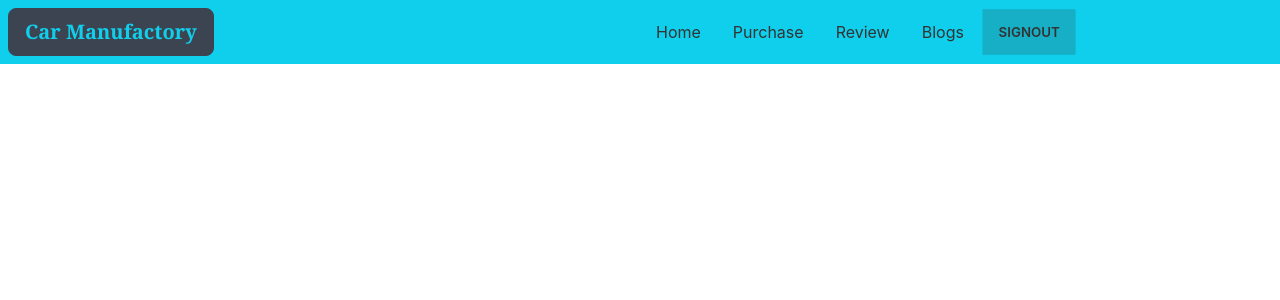
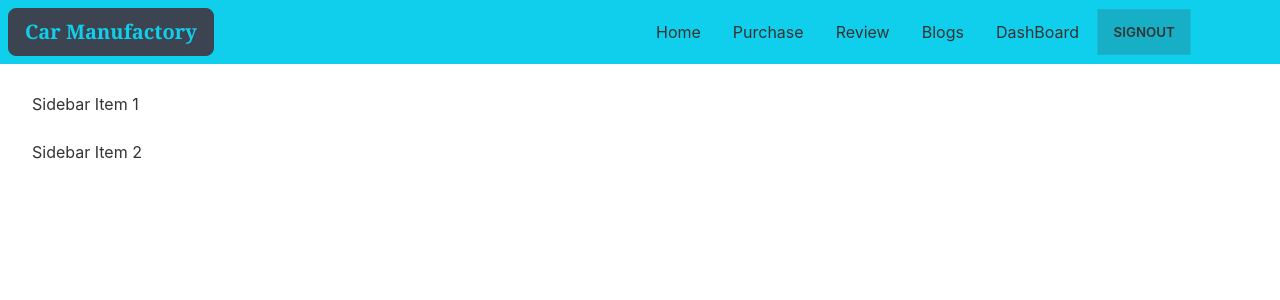
Before and after one commit to AbidHasan0/menufacture-website-client, a React (Create React App) app: page /dashboard in a window 1280 px wide. Shown: the top 300 px of the page. Built offline with nearby package versions, Linux system fonts and the light colour scheme; no server answers; sample sign-in values are in the browser's storage.

Commit message:
add to signup

```diff
--- a/src/App.js
+++ b/src/App.js
@@ -10,6 +10,7 @@
 import { ToastContainer } from 'react-toastify';
 import 'react-toastify/dist/ReactToastify.css';
 import ProductDetails from './pages/ProductDetails/ProductDetails';
+import DashBoard from './pages/DashBoard/DashBoard';
 
 
 function App() {
@@ -20,9 +21,15 @@
         <Route path="/home" element={<Home />} />
         <Route path="login" element={<Login />} />
         <Route path="signup" element={<SignUp />} />
-        <Route path='/productDetails/:id' element={
+        <Route path='productDetails/:id' element={
           <RequireAuth>
             <ProductDetails></ProductDetails>
+          </RequireAuth>
+        }>
+        </Route>
+        <Route path='dashboard' element={
+          <RequireAuth>
+            <DashBoard></DashBoard>
           </RequireAuth>
         }>
         </Route>
--- /dev/null
+++ b/src/pages/DashBoard/DashBoard.js
@@ -0,0 +1,25 @@
+import React from 'react';
+
+const DashBoard = () => {
+   return (
+      <div class="drawer drawer-mobile">
+         <input id="my-drawer-2" type="checkbox" class="drawer-toggle" />
+         <div class="drawer-content flex flex-col items-center justify-center">
+            {/* <!-- Page content here --> */}
+            <label for="my-drawer-2" class="btn btn-primary drawer-button lg:hidden">Open drawer</label>
+
+         </div>
+         <div class="drawer-side">
+            <label for="my-drawer-2" class="drawer-overlay"></label>
+            <ul class="menu p-4 overflow-y-auto w-80 bg-base-100 text-base-content">
+               {/* <!-- Sidebar content here --> */}
+               <li><a>Sidebar Item 1</a></li>
+               <li><a>Sidebar Item 2</a></li>
+            </ul>
+
+         </div>
+      </div>
+   );
+};
+
+export default DashBoard;
--- a/src/pages/Home/Shared/Navber.js
+++ b/src/pages/Home/Shared/Navber.js
@@ -17,6 +17,9 @@
       <li><Link to="/purchase">Purchase</Link></li>
       <li><Link to="/review">Review</Link></li>
       <li><Link to="/blogs">Blogs</Link></li>
+      {
+         user && <li><Link to="/dashboard">DashBoard</Link></li>
+      }
       <li>{user ? <button class="btn btn-active btn-ghost" onClick={logout}>Signout</button> : <Link to="/login">Login</Link>}</li>
    </>
    return (
--- a/src/pages/Login/Login.js
+++ b/src/pages/Login/Login.js
@@ -8,6 +8,7 @@
 const Login = () => {
    const [signInWithGoogle, gUser, gLoading, gError] = useSignInWithGoogle(auth);
    const { register, formState: { errors }, handleSubmit } = useForm();
+
    const [
       signInWithEmailAndPassword,
       user,
@@ -19,7 +20,7 @@
 
    const navigate = useNavigate();
    const location = useLocation();
-   let from = location.state?.from?.pathname || "/";
+   let from = location.state?.from?.pathname || "/home";
 
    if (loading || gLoading) {
       return <Loading></Loading>
@@ -35,6 +36,7 @@
       signInWithEmailAndPassword(data.email, data.password);
       navigate('/home')
    }
+
 
    return (
       <div className='flex h-screen justify-center items-center'>
--- a/src/pages/Login/SignUp.js
+++ b/src/pages/Login/SignUp.js
@@ -3,7 +3,7 @@
 import auth from '../../firebase.init';
 import { useForm } from "react-hook-form";
 import Loading from '../Home/Shared/Loading';
-import { Link, useNavigate } from 'react-router-dom';
+import { Link, useLocation, useNavigate } from 'react-router-dom';
 
 const SignUp = () => {
    const [signInWithGoogle, gUser, gLoading, gError] = useSignInWithGoogle(auth);
@@ -17,6 +17,8 @@
    const [updateProfile, updating, updateError] = useUpdateProfile(auth);
 
    const navigate = useNavigate();
+   const location = useLocation();
+   let from = location.state?.from?.pathname || "/home";
 
    let signInError;
 
@@ -28,6 +30,7 @@
    }
    if (user || gUser) {
       console.log(gUser || user);
+      navigate(from, { replace: true });
    }
    const onSubmit = async data => {
       console.log(data);
```
